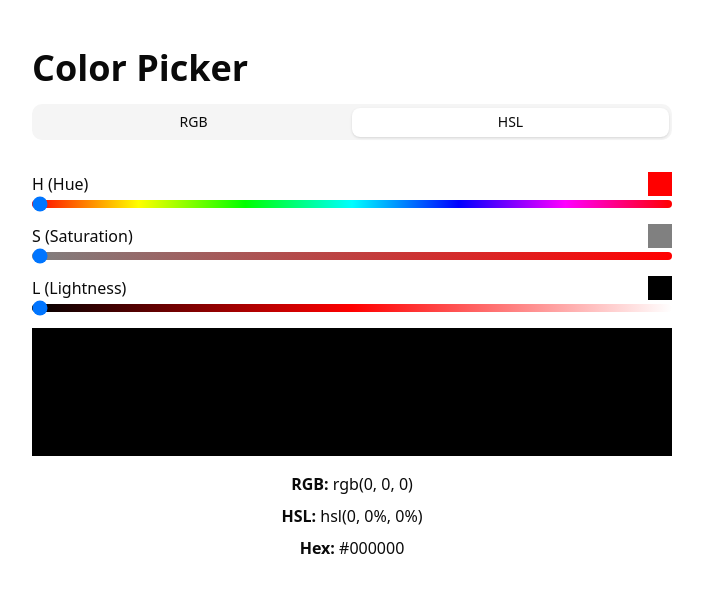
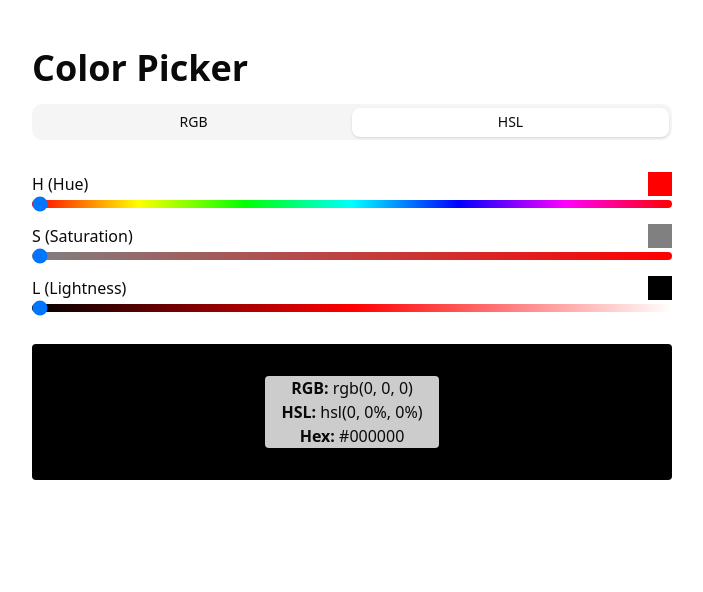
Before and after one commit to doiali/colorsforge, a Next.js app: page / in a window 1280 px wide. Shown: the top 592 px of the page, without its empty margins (288-991 px from the left). Built offline with nearby package versions, Linux system fonts and the light colour scheme.

Commit message:
feat: move color texts inside the colored div

```diff
--- a/src/app/page.tsx
+++ b/src/app/page.tsx
@@ -39,11 +39,15 @@ export default function Home() {
         </div>
       </Tabs>
       <div>
-        <div className="h-32" style={{ backgroundColor: color.toHex() }}></div>
-        <div className="mt-4 space-y-2 text-center">
-          <p><strong>RGB:</strong> {color.toRgbString()}</p>
-          <p><strong>HSL:</strong> hsl({h}, {s}%, {l}%)</p>
-          <p><strong>Hex:</strong> {color.toHex()}</p>
+        <div
+          style={{ backgroundColor: color.toHex() }}
+          className="mt-4 space-y-2 text-center rounded p-4 py-8 flex justify-center items-center"
+        >
+          <div className="bg-background/80 rounded px-4">
+            <p><strong>RGB:</strong> {color.toRgbString()}</p>
+            <p><strong>HSL:</strong> hsl({h}, {s}%, {l}%)</p>
+            <p><strong>Hex:</strong> {color.toHex()}</p>
+          </div>
         </div>
       </div>
     </main>
```
